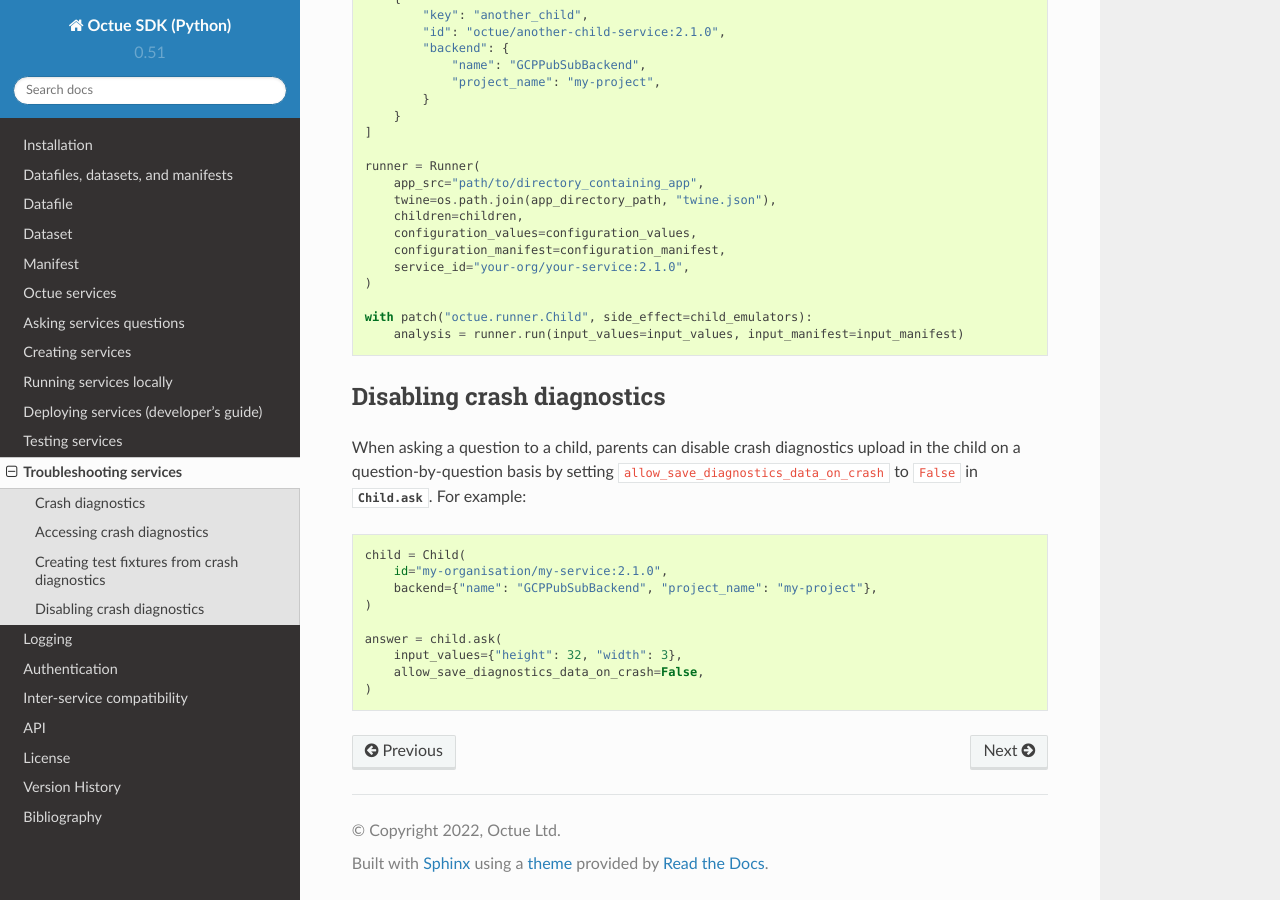
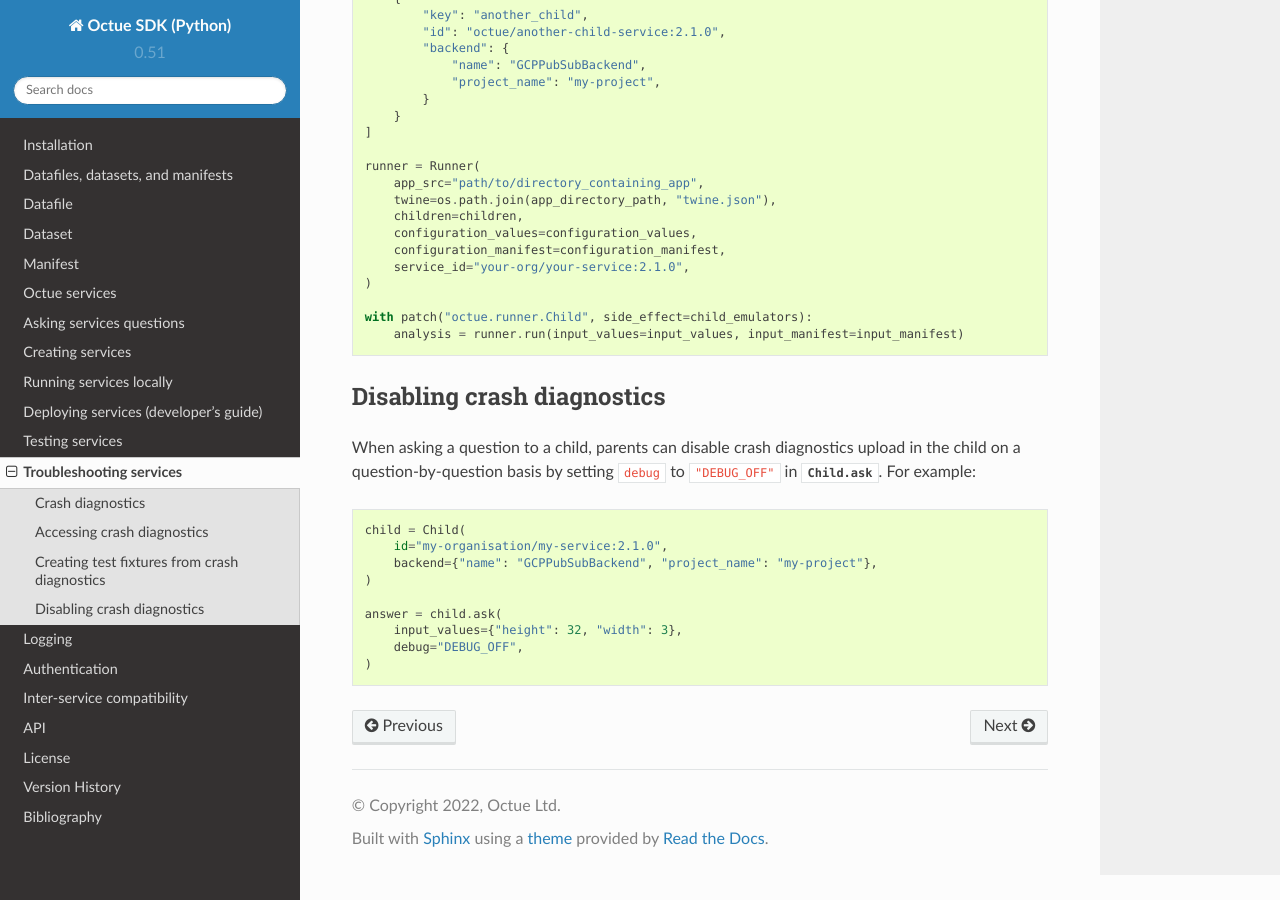
Before and after one commit to octue/octue-sdk-python, a Sphinx documentation site: the page built from docs/source/troubleshooting_services.rst, in a window 1280 px wide and 900 px high, scrolled down 1749 px. Built offline with Sphinx 7.4.7 and the Read the Docs theme 2.0.0, drawn with Linux system fonts in a browser that asks for light colours.

Commit message:
DOC: Update `Service.ask` argument name in docs

```diff
--- a/docs/source/asking_questions.rst
+++ b/docs/source/asking_questions.rst
@@ -48,7 +48,7 @@ You can also set the following options when you call :mod:`Child.ask <octue.reso
 - ``allow_local_files`` - if true, local files/datasets are allowed in any input manifest you supply
 - ``handle_monitor_message`` - if provided a function, it will be called on any monitor messages from the child
 - ``record_messages_to`` – if given a path to a JSON file, messages received from the parent while it processes the question are saved to it
-- ``allow_save_diagnostics_data_on_crash`` – if true, the input values and input manifest (including its datasets) will be saved by the child for future crash diagnostics if it fails while processing them
+- ``debug`` – must be one of {"DEBUG_OFF", "DEBUG_ON_CRASH", "DEBUG_ON"}; if turned on, allow the input values and manifest (and its datasets) to be saved by the child either all the time or just if the analysis fails
 - ``question_uuid`` - if provided, the question will use this UUID instead of a generated one
 - ``timeout`` - how long in seconds to wait for an answer (``None`` by default - i.e. don't time out)
 
--- a/docs/source/troubleshooting_services.rst
+++ b/docs/source/troubleshooting_services.rst
@@ -111,7 +111,7 @@ your service to fail.
 Disabling crash diagnostics
 ===========================
 When asking a question to a child, parents can disable crash diagnostics upload in the child on a question-by-question
-basis by setting ``allow_save_diagnostics_data_on_crash`` to ``False`` in :mod:`Child.ask <octue.resources.child.Child.ask>`.
+basis by setting ``debug`` to ``"DEBUG_OFF"`` in :mod:`Child.ask <octue.resources.child.Child.ask>`.
 For example:
 
 .. code-block:: python
@@ -123,5 +123,5 @@ For example:
 
     answer = child.ask(
         input_values={"height": 32, "width": 3},
-        allow_save_diagnostics_data_on_crash=False,
+        debug="DEBUG_OFF",
     )
```
